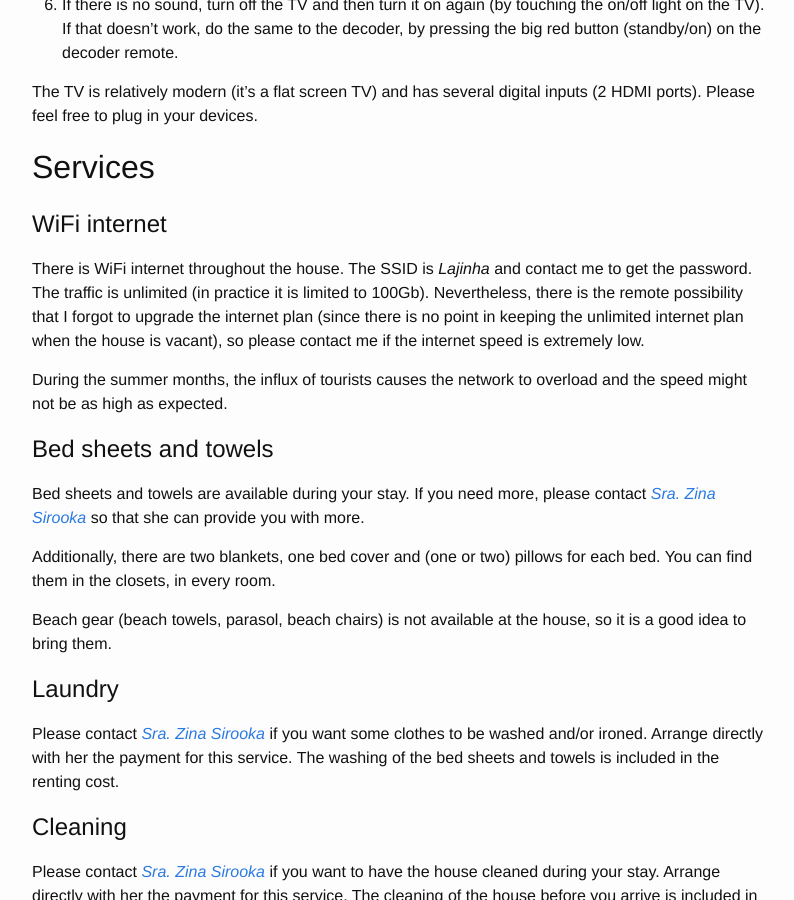
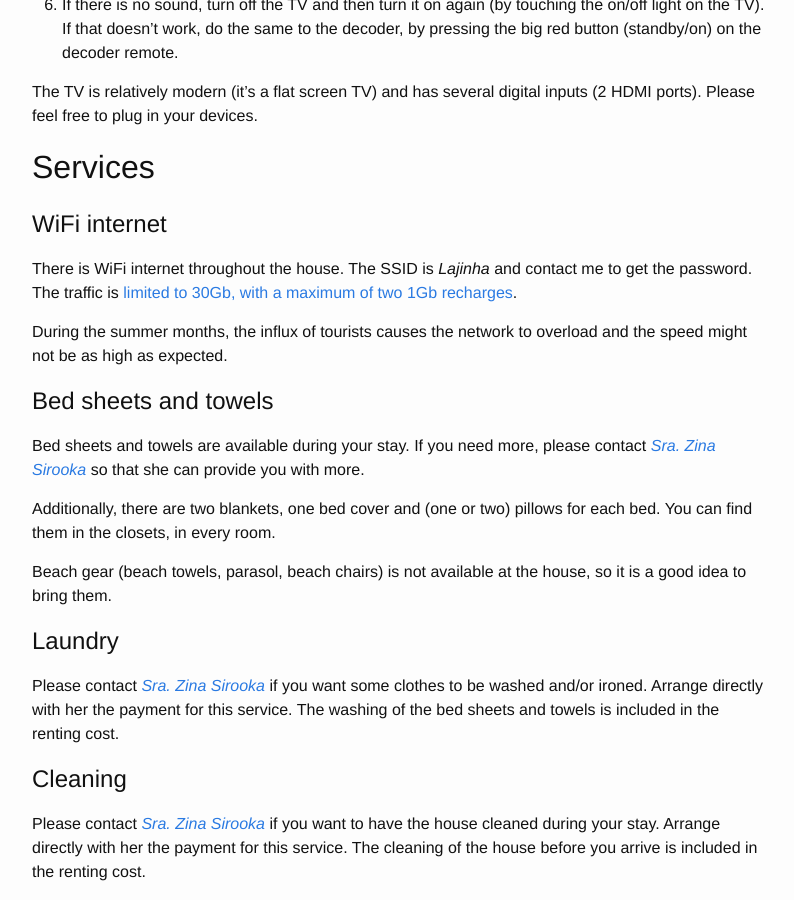
Before and after one commit to jgte/zh, a Jekyll site: the page built from en_desc.md, in a window 1280 px wide and 900 px high, scrolled down 4933 px. Shown: the whole window, without its empty margins (238-1032 px from the left). Built offline with Jekyll 4.4.1, drawn with Linux system fonts in a browser that asks for light colours.

Commit message:
updated internet limitations

```diff
--- a/en_desc.md
+++ b/en_desc.md
@@ -143,7 +143,7 @@ The TV is relatively modern (it's a flat screen TV) and has several digital inpu
 
 ## WiFi internet
 
-There is WiFi internet throughout the house. The SSID is *Lajinha* and contact me to get the password. The traffic is unlimited (in practice it is limited to 100Gb). Nevertheless, there is the remote possibility that I forgot to upgrade the internet plan (since there is no point in keeping the unlimited internet plan when the house is vacant), so please contact me if the internet speed is extremely low.
+There is WiFi internet throughout the house. The SSID is *Lajinha* and contact me to get the password. The traffic is [limited to 30Gb, with a maximum of two 1Gb recharges](https://www.vodafone.pt/internet-movel/detalhes-vodafone-on.html).
 
 During the summer months, the influx of tourists causes the network to overload and the speed might not be as high as expected.
 
```
